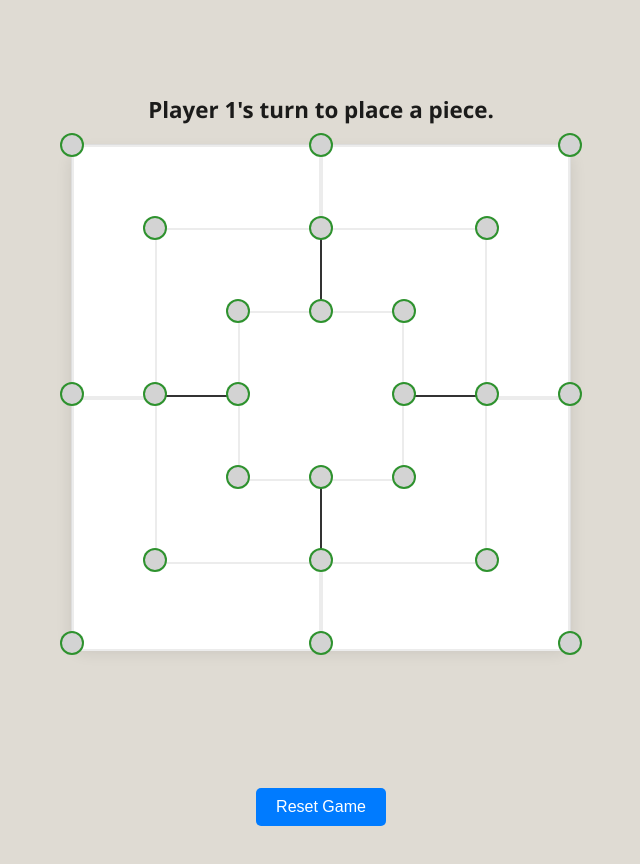
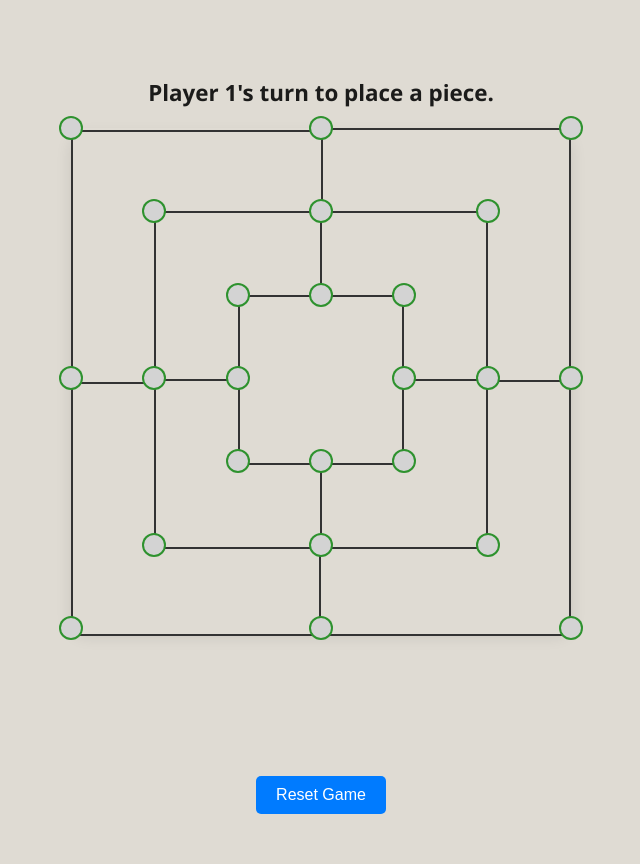
Before and after one commit to Yonis123/Shax, a React (Create React App) app: page / in a window 1280 px wide. Shown: the top 864 px of the page, without its empty margins (319-959 px from the left). Built offline with nearby package versions, Linux system fonts and the light colour scheme.

Commit message:
fixed styling issues

```diff
--- a/src/components/Shaxboard.css
+++ b/src/components/Shaxboard.css
@@ -1,4 +1,4 @@
-* Shax.css */
+/* Shaxboard.css */
 
 /* Info Div Styles with Shake Animation */
 .shake {
@@ -15,7 +15,6 @@
   display: flex;
   flex-direction: column;
   align-items: center;
-
 }
 
 /* Title Styles */
@@ -34,7 +33,7 @@
 
 /* Board Styles */
 .board {
-  background-color: #FAFAFA; /* Very light grey background */
+  background-color: rgb(223, 219, 211); /* Very light grey background */
   box-sizing: border-box;
   width: 90vw; /* Use viewport width for responsiveness */
   max-width: 500px;
@@ -45,12 +44,12 @@
   position: relative;
   border-radius: 15px; /* Slightly larger rounded corners */
   box-shadow: 0 8px 16px rgba(0, 0, 0, 0.1); /* Softer shadow for more depth */
-  border: 1px solid #DDD; /* Light grey border */
+  border: 0px solid #DDD; /* Light grey border */
 }
 
 /* Quarter Styles */
 .quarter {
-  background-color: #FFF; /* Pure white background */
+  background-color: rgb(223, 219, 211); /* Pure white background */
   box-sizing: border-box;
   display: inline-block;
   width: 50%;
@@ -58,15 +57,34 @@
   height: 0;
   padding-bottom: 50%;
   margin-bottom: -4px;
-  border: 2px solid #ECECEC; /* Lighter border */
+  border: 2px solid #333333; /* Lighter border */
+}
+
+.quarter1{
+  position: relative;
+  border-right: None;
+  border-bottom: None;
+}
+
+/* .quarter2 {
+
+}
+
+.quarter3 {
+
+} */
+
+.quarter4 {
+  border-top: None;
+  border-left: None;
 }
 
 /* Inner Board Styles */
 .inner1, .inner2 {
-  background-color: #FFF; /* Pure white background */
+  background-color: rgb(223, 219, 211); /* Pure white background */
   box-sizing: border-box;
   position: absolute;
-  border: 2px solid #ECECEC; /* Lighter border */
+  border: 2px solid #333333; /* Lighter border */
 }
 
 .inner1 {
@@ -140,7 +158,6 @@
   max-width: 380px;
   margin-top: 20px; /* Ensure this margin provides additional spacing */
   font-family: 'Segoe UI', Tahoma, Geneva, Verdana, sans-serif; /* Apply Segoe UI font */
-
 }
 
 /* Define the keyframes for the green border animation */
@@ -213,17 +230,19 @@
 /* Line Styles */
 .line {
   position: absolute;
-  background-color: #FFD700; /* Golden lines for a bright accent */
+  background-color: #333333; /* Change to #333333 for a dark grey accent */
 }
 
 .horizontal-line {
   height: 2px; /* Line thickness */
   width: 33%; /* Adjust based on your layout */
+  background-color: #333333; /* Change to #333333 */
 }
 
 .vertical-line {
   width: 2px; /* Line thickness */
   height: 33%; /* Adjust based on your layout */
+  background-color: #333333; /* Change to #333333 */
 }
 
 /* Media Queries for Responsiveness */
--- a/src/components/Shaxboard.js
+++ b/src/components/Shaxboard.js
@@ -371,11 +371,11 @@ class Shaxboard extends React.Component {
     this.setState({ showPopup: false, popupMessage: '' });
   }
 
-  // Render the game board and nodes
-  render() {
+ render() {
+    const { appClassName } = this.props;
     const nodes = this.state.board.map((node, i) => {
       const additionalClass = node.controllingPlayer === 0 ? 'unclicked-node' : '';
-      const highlightClass = (this.state.gamePhase === "III" && node.controllingPlayer === this.state.currentPlayer) ? 'highlight' : '';
+      const highlightClass = (this.state.gamePhase === "III" && node.controllingPlayer === this.state.currentPlayer && this.hasEmptyDirectionalAdjacentNode(i)) ? 'highlight' : '';
       const selectedClass = (this.state.selectedNode === i) ? 'selected' : '';
 
       return (
@@ -390,14 +390,15 @@ class Shaxboard extends React.Component {
       );
     });
 
-    const appClassName = this.state.showPopup ? 'app disabled' : 'app';
-
     return (
       <div className={appClassName}>
         <div className="board bi-2">
           {nodes}
           <div className="info-div bi-3">{this.state.info}</div>
-          {[...Array(4)].map((_, i) => <div className="quarter bi-2" key={i} />)}
+          <div className="quarter bi-2 quarter1" />
+          <div className="quarter bi-2 quarter2" />
+          <div className="quarter bi-2 quarter3" />
+          <div className="quarter bi-2 quarter4" />
           <div className="inner1 bi-4" />
           <div className="inner2 bi-4" />
         </div>
```
